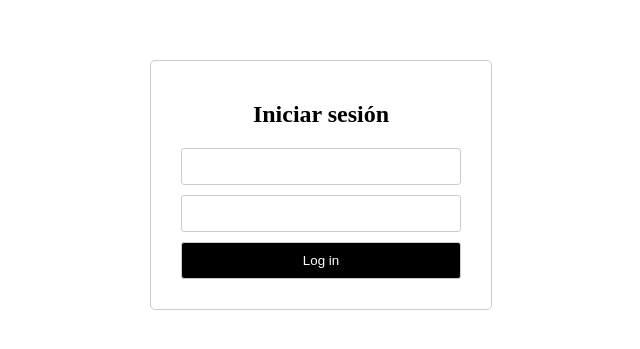
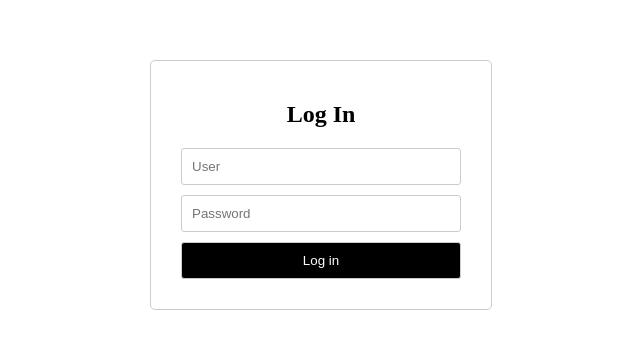
Before and after one commit to carolinariveraa/Telecompass, a plain HTML site: page login.html in a window 1280 px wide. Shown: the part 215-564 px from the top of the page, without its empty margins (319-959 px from the left). Drawn offline with Linux system fonts and the light colour scheme.

Commit message:
loginuser

```diff
--- a/login.html
+++ b/login.html
@@ -40,11 +40,11 @@
 <body>
 
   <div class="container">
-    <h2>Iniciar sesión</h2>
+    <h2>Log In</h2>
 
     <form action="otra_pagina.html" method="post">
-      <input type="text" name="username" required>
-      <input type="password" name="password" required>
+      <input type="text" name="username" placeholder="User" required><br>
+      <input type="password" name="password" placeholder="Password" required><br>
       <button type="submit">Log in</button>
     </form>
   </div>
```
